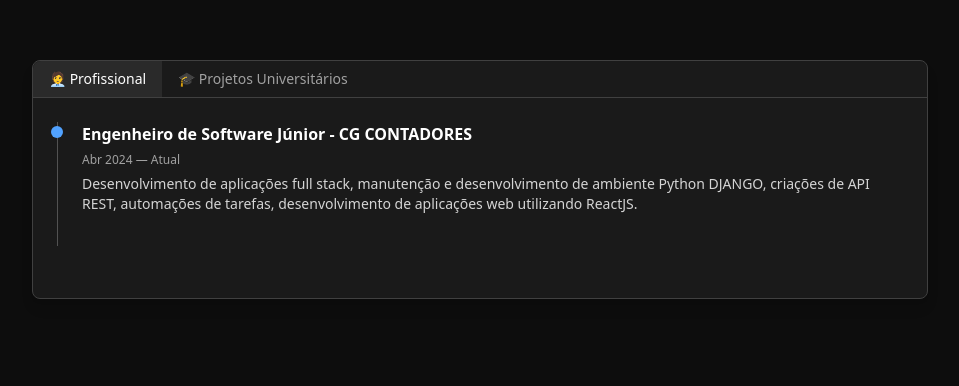
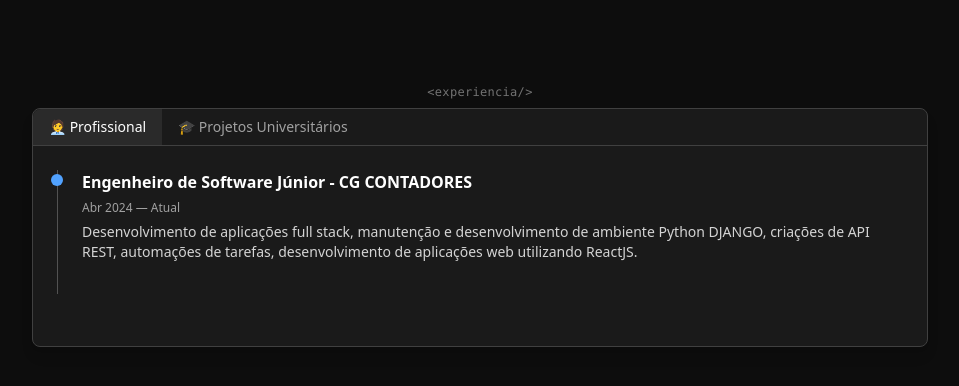
Before and after one commit to jzampieri/Portfolio, a React (Vite) app: page / in a window 1280 px wide. Shown: the part 2420-2806 px from the top of the page, without its empty margins (160-1119 px from the left). Built offline with nearby package versions, Linux system fonts and the light colour scheme.

Commit message:
fix: experience import error

```diff
--- a/src/components/Experience/Experience.tsx
+++ b/src/components/Experience/Experience.tsx
@@ -26,7 +26,12 @@ const Experience = ({ lang }: ExperienceProps) => {
   );
 
   return (
-    <section id="experiencia" className="py-20 px-4 flex justify-center">
+    <section id="experiencia" className="py-20 px-4 flex flex-col justify-center items-center">
+        <div className="px-6 pt-6 pb-2">
+            <p className="text-xs text-neutral-500 font-mono tracking-wide">
+                {lang === 'pt' ? '<experiencia/>' : '<experience/>'}
+            </p>
+        </div>
       <div className="w-full max-w-4xl bg-[#1a1a1a] rounded-lg shadow-lg border border-neutral-700">
 
         <div className="flex border-b border-neutral-700">
```
